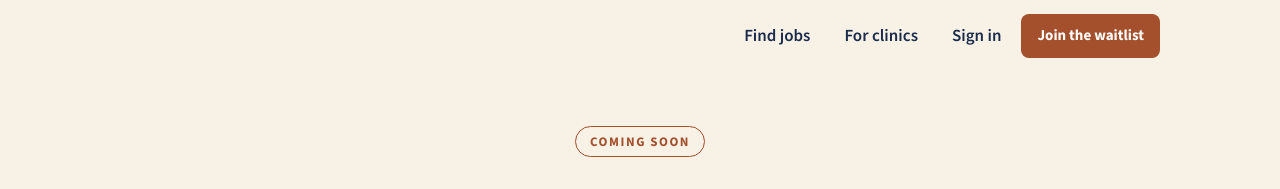
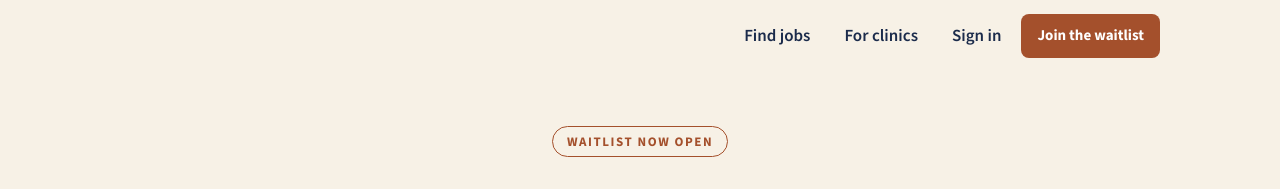
Before and after one commit to stevebsmith88-netizen/Kestrel, a Next.js app: page / in a window 1280 px wide. Shown: the top 189 px of the page. Built offline with nearby package versions, Linux system fonts and the light colour scheme; no server answers.

Commit message:
Home page badge: Waitlist now open
Co-Authored-By: Claude Opus 5.5 <noreply@anthropic.com>
Claude-Session: https://claude.ai/code/session_01K4dgNRMbWyy4xkigaYy19t

```diff
--- a/app/page.tsx
+++ b/app/page.tsx
@@ -16,7 +16,7 @@ export default function ComingSoon() {
       <main id="main" tabIndex={-1}>
         <section className="hero">
           <div className="wrap">
-            <span className="pill">Coming soon</span>
+            <span className="pill">Waitlist now open</span>
             <h1 className="sr">Kestrel Eye Care Jobs: eye care jobs across Canada</h1>
             {/* eslint-disable-next-line @next/next/no-img-element */}
             <img className="mark" src="/logo.svg" alt="Kestrel" width={1300} height={340} />
```
